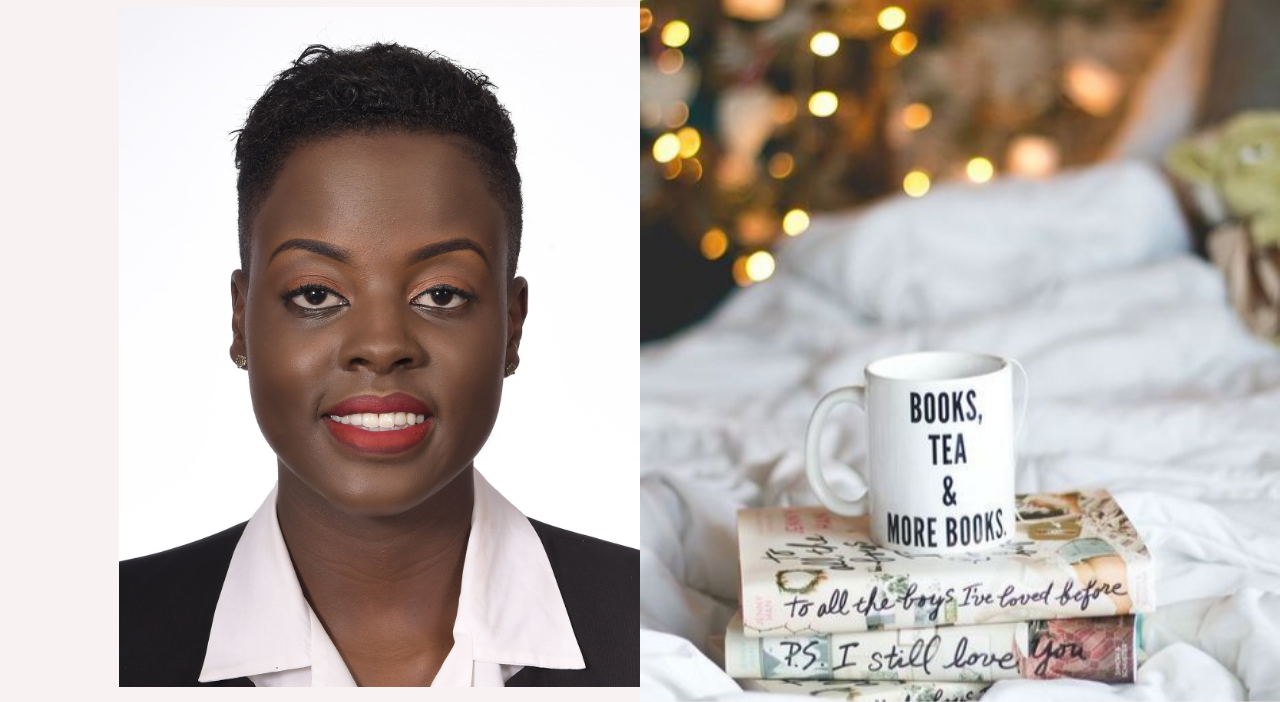
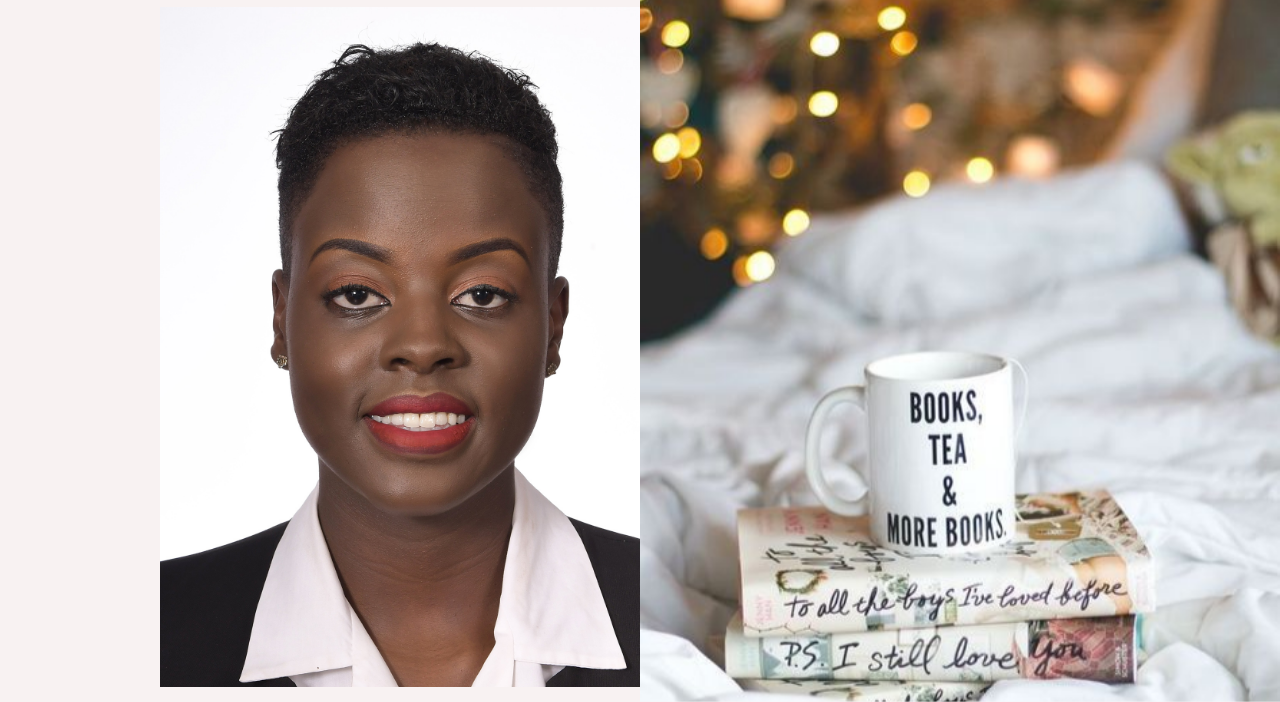
Before and after one commit to sharonandisi/sharonandisi.github.io, a plain HTML site: page index.html in a window 1280 px wide. Shown: the part 98-800 px from the top of the page. Drawn offline with nearby package versions, Linux system fonts and the light colour scheme; a web font is replaced by a local one.

Commit message:
change image position

```diff
--- a/css/style.css
+++ b/css/style.css
@@ -15,7 +15,7 @@ body {
 #profile {
     height:85vh;
     position:relative;
-    margin-left: 7em;
+    margin-left: 20vh;
 }
 #about{
     background-color: rgba(250, 221, 221, 0.1);
```
